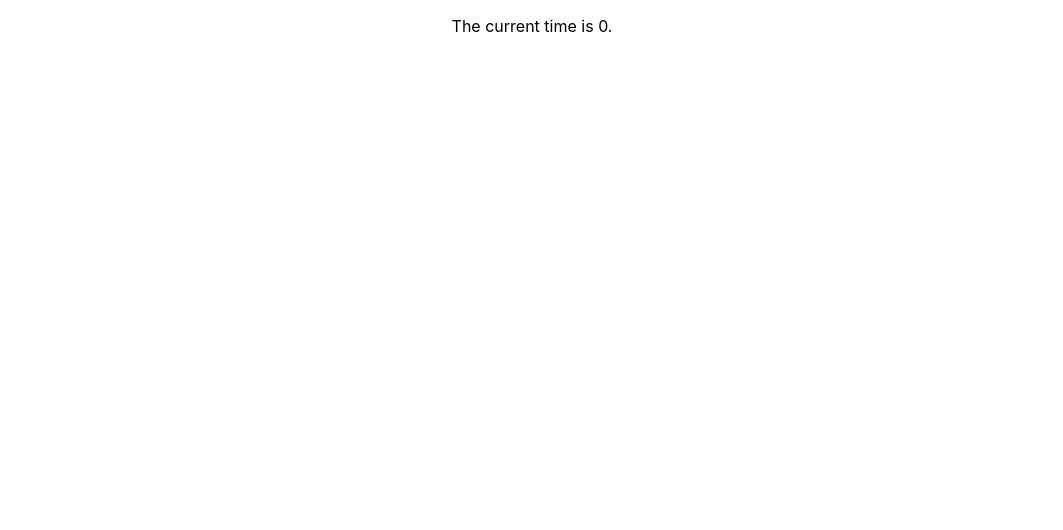
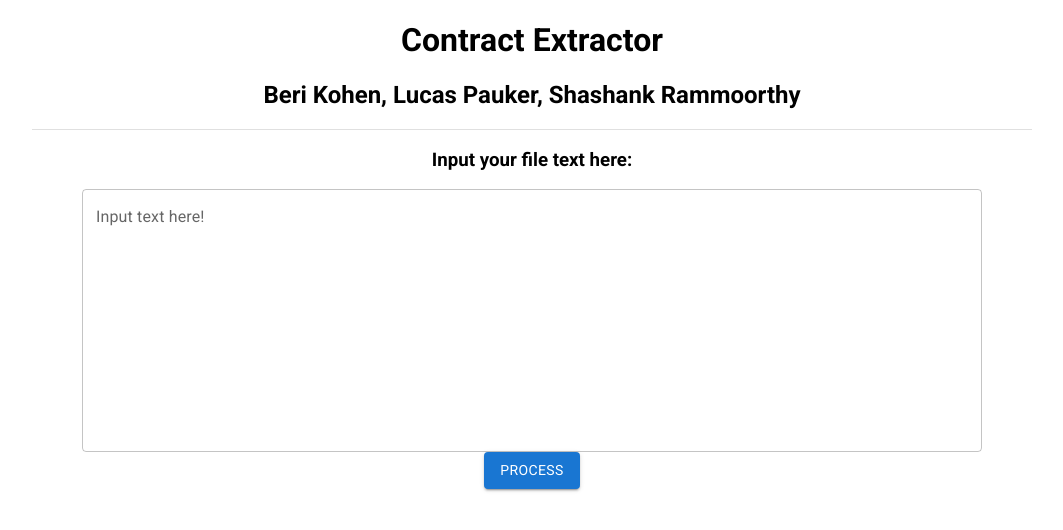
Before and after one commit to lucaspauker/extract-contract, a React (Create React App) app in the folder frontend/: page / in a window 1280 px wide. Shown: the top 530 px of the page, without its empty margins (108-1171 px from the left). Built offline with nearby package versions, Linux system fonts and the light colour scheme; no server answers.

Commit message:
Simple form with dummy api

```diff
--- a/frontend/package.json
+++ b/frontend/package.json
@@ -3,9 +3,13 @@
   "version": "0.1.0",
   "private": true,
   "dependencies": {
+    "@emotion/react": "^11.7.1",
+    "@emotion/styled": "^11.6.0",
+    "@mui/material": "^5.3.1",
     "@testing-library/jest-dom": "^5.16.1",
     "@testing-library/react": "^12.1.2",
     "@testing-library/user-event": "^13.5.0",
+    "axios": "^0.25.0",
     "react": "^17.0.2",
     "react-dom": "^17.0.2",
     "react-scripts": "5.0.0",
--- a/frontend/public/index.html
+++ b/frontend/public/index.html
@@ -24,7 +24,10 @@
       work correctly both with client-side routing and a non-root public URL.
       Learn how to configure a non-root public URL by running `npm run build`.
     -->
-    <title>React App</title>
+    <title>Contract Extractor</title>
+    <link rel="preconnect" href="https://fonts.googleapis.com">
+    <link rel="preconnect" href="https://fonts.gstatic.com" crossorigin>
+    <link href="https://fonts.googleapis.com/css2?family=Roboto:wght@400;700&display=swap" rel="stylesheet">
   </head>
   <body>
     <noscript>You need to enable JavaScript to run this app.</noscript>
--- a/frontend/src/App.css
+++ /dev/null
@@ -1,3 +0,0 @@
-#App {
-  text-align: center;
-}
--- a/frontend/src/App.js
+++ b/frontend/src/App.js
@@ -1,19 +1,17 @@
-import React, { useState, useEffect } from 'react';
-import logo from './logo.svg';
-import './App.css';
+import React, { useState, useEffect } from "react";
+import "./App.scss";
+
+import Input from "./Input.js"
+import Header from "./Header.js"
+
+import Divider from "@mui/material/Divider";
 
 function App() {
-  const [currentTime, setCurrentTime] = useState(0);
-
-  useEffect(() => {
-    fetch('/time').then(res => res.json()).then(data => {
-      setCurrentTime(data.time);
-    });
-  }, []);
-
   return (
-    <div id="App">
-      <p>The current time is {currentTime}.</p>
+    <div id="app">
+      <Header />
+      <Divider />
+      <Input />
     </div>
   );
 }
--- /dev/null
+++ b/frontend/src/App.scss
@@ -0,0 +1,7 @@
+#app {
+  width: 100%;
+  max-width: 1000px;
+  margin: 0px auto;
+  text-align: center;
+  font-family: 'Roboto', sans-serif;
+}
--- /dev/null
+++ b/frontend/src/Header.js
@@ -0,0 +1,15 @@
+import React from "react"
+import "./Header.scss";
+
+class Input extends React.Component {
+  render () {
+    return (
+      <div id="header">
+        <h1>Contract Extractor</h1>
+        <h2>Beri Kohen, Lucas Pauker, Shashank Rammoorthy</h2>
+      </div>
+    );
+  }
+}
+
+export default Input
--- /dev/null
+++ b/frontend/src/Header.scss
@@ -0,0 +1,2 @@
+#header {
+}
--- /dev/null
+++ b/frontend/src/Input.js
@@ -0,0 +1,59 @@
+import React from "react"
+import "./Input.scss";
+import axios from "axios";
+
+import TextField from "@mui/material/TextField";
+import Button from "@mui/material/Button";
+
+class Input extends React.Component {
+  constructor(props) {
+    super(props);
+    this.state = {
+      input: "",
+    }
+
+    this.handleSubmit = this.handleSubmit.bind(this);
+    this.handleTextFieldChange = this.handleTextFieldChange.bind(this);
+  }
+
+  handleTextFieldChange(event) {
+    event.preventDefault();
+    this.setState({
+      input: event.target.value,
+    });
+  }
+
+  handleSubmit(event) {
+    event.preventDefault();
+    console.log(this.state.input);
+
+    axios({
+      method: "post",
+      url: "/dummy_predict",
+      data: {
+        input: this.state.input,
+      }
+    })
+    .then((response) => {
+      console.log(response);
+    }, (error) => {
+      console.log(error);
+    });
+  }
+
+  render () {
+    return (
+      <div id="input">
+        <h3>
+          Input your file text here:
+        </h3>
+        <>
+          <TextField label="Input text here!" multiline minRows={10} onChange={(e) => this.handleTextFieldChange(e)} />
+          <Button variant="contained" onClick={(e) => this.handleSubmit(e)}>Process</Button>
+        </>
+      </div>
+    );
+  }
+}
+
+export default Input
--- /dev/null
+++ b/frontend/src/Input.scss
@@ -0,0 +1,8 @@
+
+#input {
+  padding: 0px 50px;
+
+  .MuiFormControl-root {
+    width: 100%;
+  }
+}
```
Also changed, not shown: frontend/src/logo.svg (deleted), 1 other file (tests, documents, lock files or other folders).
